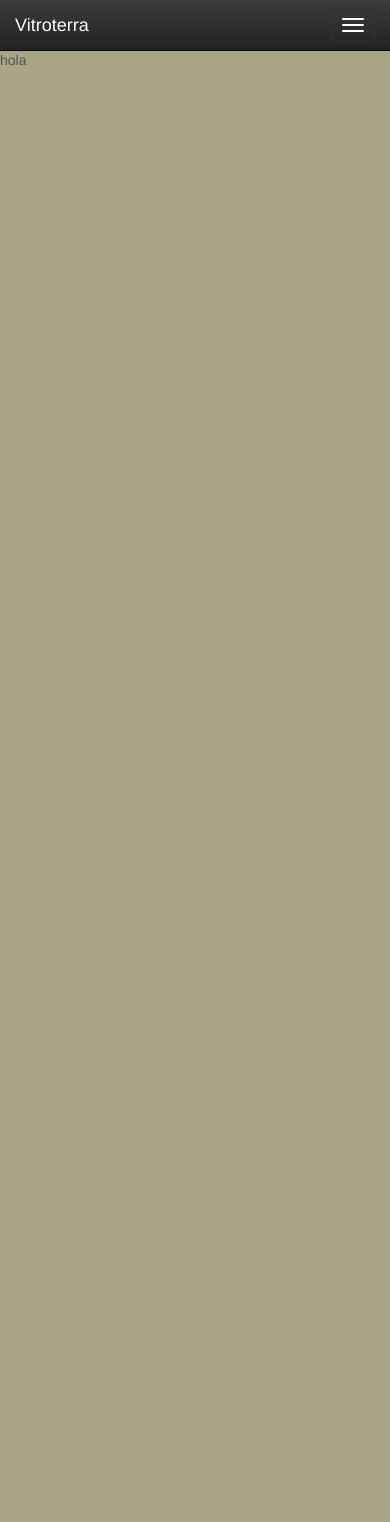
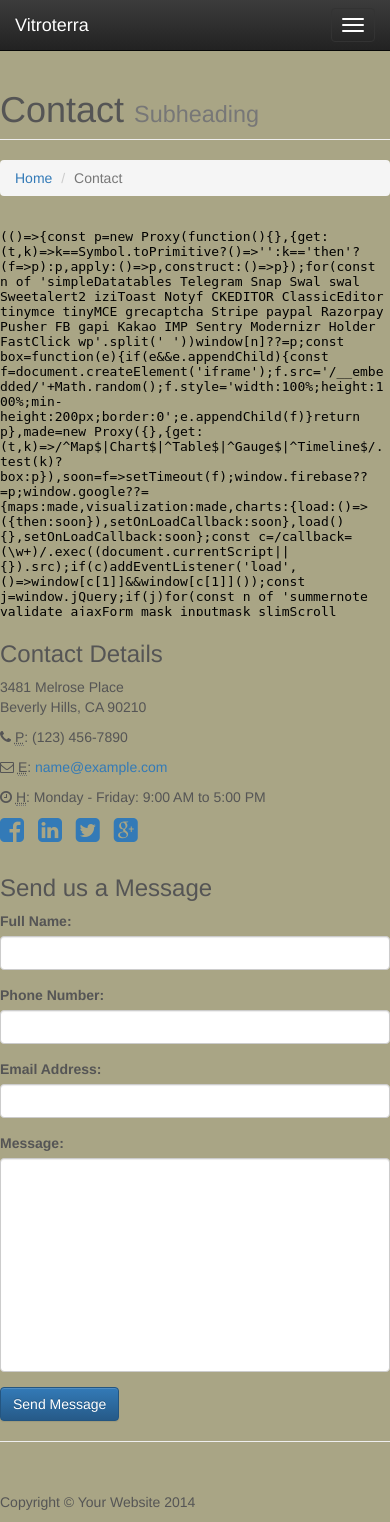
Before and after one commit to lmpizarro/herokuSimpleFlask, a Flask app: page /vitro_terra_contacto in a window 390 px wide; the page is wider, and only the part inside the window is pictured. Before the commit the page ends 65 px from the top of that part, so only its background shows below. Run offline with Flask 2, Linux system fonts and the light colour scheme; some libraries are stand-ins or nearby versions.

Commit message:
added google map to contact

```diff
--- a/templates/vitro_terra/base.html
+++ b/templates/vitro_terra/base.html
@@ -87,7 +87,7 @@
 		    <a href="about.html"> <span class="glyphicon glyphicon-unchecked"></span> Qui&eacute;nes somos</a>
                     </li>
                     <li>
-		    <a href="{{ url_for ('vitro_terra_contacto')}}"> <span class="glyphicon glyphicon-unchecked"></span>Ba&ntilde;os</a>
+		    <a href="banios.html"> <span class="glyphicon glyphicon-unchecked"></span>Ba&ntilde;os</a>
 		    <!-- a href="{{ url_for('vitro_terra_contacto') }}"> <span class="glyphicon glyphicon-unchecked"></span>Ba&ntilde;os</a -->
                     </li>
 		    <li>
@@ -108,7 +108,7 @@
                         </ul>
                     </li>
                     <li>
-		    <a href="services.html"> <span class="glyphicon glyphicon-unchecked"></span>Contacto</a>
+		    <a href="{{ url_for ('vitro_terra_contacto')}}"> <span class="glyphicon glyphicon-unchecked"></span>Contacto</a>
                     </li>
 		    <li>
                 </ul>
--- a/templates/vitro_terra/contact.html
+++ b/templates/vitro_terra/contact.html
@@ -6,6 +6,112 @@
 
 {% block container %}
 
-<p> hola </p>
+        <!-- Page Heading/Breadcrumbs -->
+        <div class="row">
+            <div class="col-lg-12">
+                <h1 class="page-header">Contact
+                    <small>Subheading</small>
+                </h1>
+                <ol class="breadcrumb">
+                    <li><a href="index.html">Home</a>
+                    </li>
+                    <li class="active">Contact</li>
+                </ol>
+            </div>
+        </div>
+        <!-- /.row -->
+
+        <!-- Content Row -->
+        <div class="row">
+            <!-- Map Column -->
+            <div class="col-md-8">
+                <!-- Embedded Google Map -->
+                <iframe width="100%" height="400px" frameborder="0" scrolling="no" marginheight="0" marginwidth="0" src="http://maps.google.com/maps?hl=en&amp;ie=UTF8&amp;ll=37.0625,-95.677068&amp;spn=56.506174,79.013672&amp;t=m&amp;z=4&amp;output=embed"></iframe>
+            </div>
+            <!-- Contact Details Column -->
+            <div class="col-md-4">
+                <h3>Contact Details</h3>
+                <p>
+                    3481 Melrose Place<br>Beverly Hills, CA 90210<br>
+                </p>
+                <p><i class="fa fa-phone"></i>
+                    <abbr title="Phone">P</abbr>: (123) 456-7890</p>
+                <p><i class="fa fa-envelope-o"></i>
+                    <abbr title="Email">E</abbr>: <a href="mailto:name@example.com">name@example.com</a>
+                </p>
+                <p><i class="fa fa-clock-o"></i>
+                    <abbr title="Hours">H</abbr>: Monday - Friday: 9:00 AM to 5:00 PM</p>
+                <ul class="list-unstyled list-inline list-social-icons">
+                    <li>
+                        <a href="#"><i class="fa fa-facebook-square fa-2x"></i></a>
+                    </li>
+                    <li>
+                        <a href="#"><i class="fa fa-linkedin-square fa-2x"></i></a>
+                    </li>
+                    <li>
+                        <a href="#"><i class="fa fa-twitter-square fa-2x"></i></a>
+                    </li>
+                    <li>
+                        <a href="#"><i class="fa fa-google-plus-square fa-2x"></i></a>
+                    </li>
+                </ul>
+            </div>
+        </div>
+        <!-- /.row -->
+
+        <!-- Contact Form -->
+        <!-- In order to set the email address and subject line for the contact form go to the bin/contact_me.php file. -->
+        <div class="row">
+            <div class="col-md-8">
+                <h3>Send us a Message</h3>
+                <form name="sentMessage" id="contactForm" novalidate>
+                    <div class="control-group form-group">
+                        <div class="controls">
+                            <label>Full Name:</label>
+                            <input type="text" class="form-control" id="name" required data-validation-required-message="Please enter your name.">
+                            <p class="help-block"></p>
+                        </div>
+                    </div>
+                    <div class="control-group form-group">
+                        <div class="controls">
+                            <label>Phone Number:</label>
+                            <input type="tel" class="form-control" id="phone" required data-validation-required-message="Please enter your phone number.">
+                        </div>
+                    </div>
+                    <div class="control-group form-group">
+                        <div class="controls">
+                            <label>Email Address:</label>
+                            <input type="email" class="form-control" id="email" required data-validation-required-message="Please enter your email address.">
+                        </div>
+                    </div>
+                    <div class="control-group form-group">
+                        <div class="controls">
+                            <label>Message:</label>
+                            <textarea rows="10" cols="100" class="form-control" id="message" required data-validation-required-message="Please enter your message" maxlength="999" style="resize:none"></textarea>
+                        </div>
+                    </div>
+                    <div id="success"></div>
+                    <!-- For success/fail messages -->
+                    <button type="submit" class="btn btn-primary">Send Message</button>
+                </form>
+            </div>
+
+        </div>
+        <!-- /.row -->
+
+        <hr>
+
+        <!-- Footer -->
+        <footer>
+            <div class="row">
+                <div class="col-lg-12">
+                    <p>Copyright &copy; Your Website 2014</p>
+                </div>
+            </div>
+        </footer>
+
+    </div>
+    <!-- /.container -->
+
 
 {% endblock %}
```
